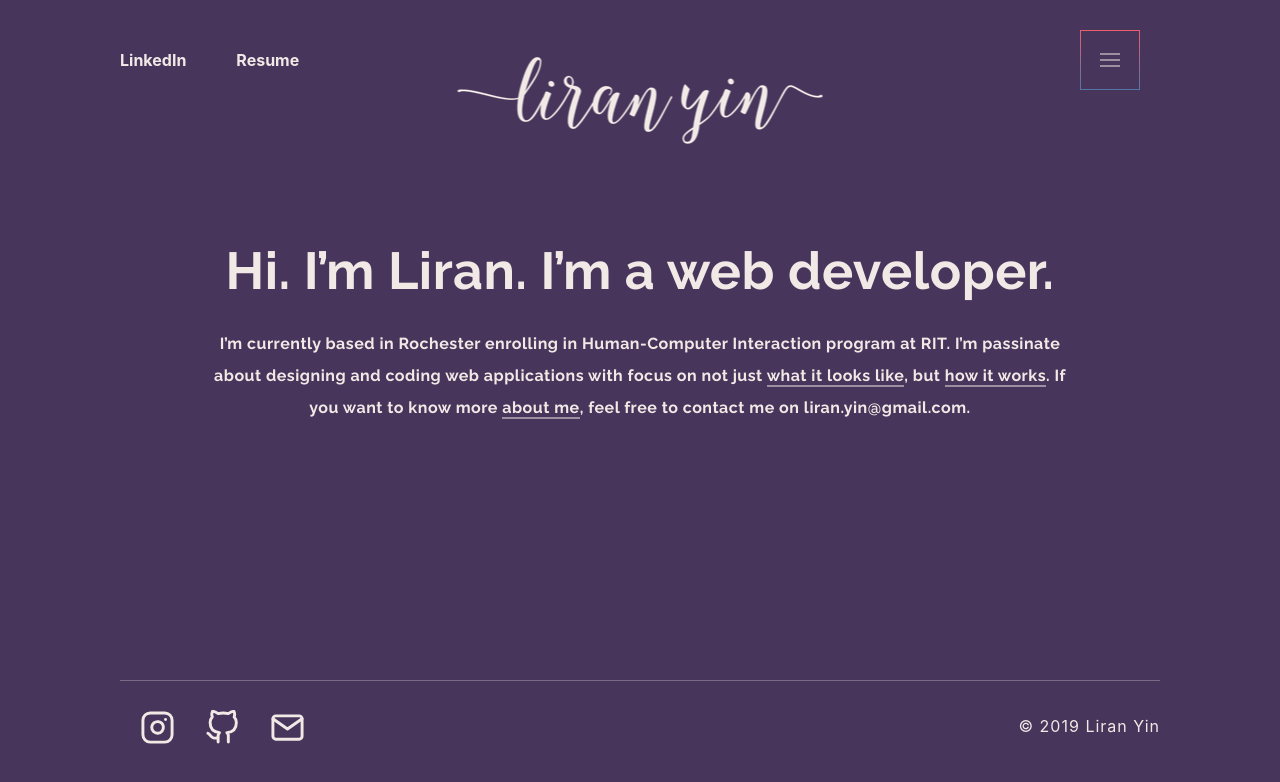
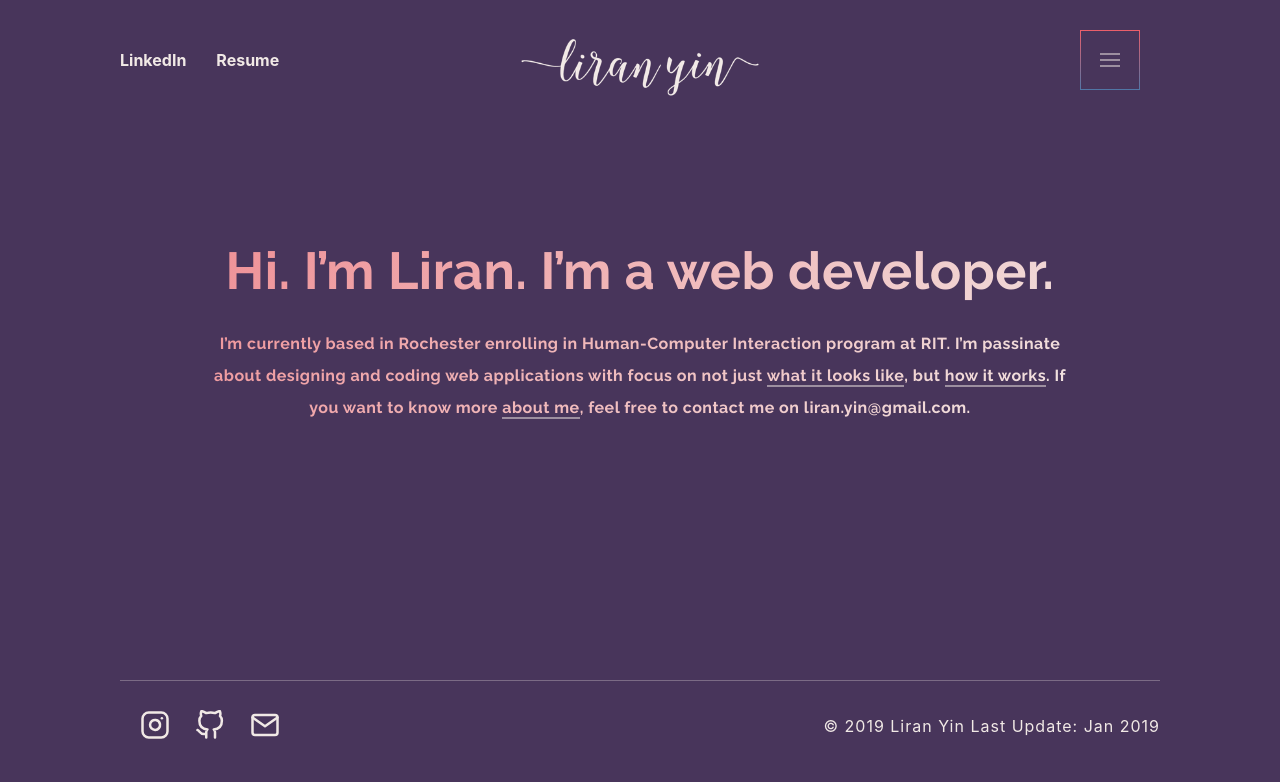
Before and after one commit to lulu9966y/liran-portfolio, a Gatsby site: page / in a window 1280 px wide. Built offline with nearby package versions, Linux system fonts and the light colour scheme; Gatsby itself is replaced by a stand-in of ours.

Commit message:
homepage-second-draft 01272019

```diff
--- a/src/components/footer.css
+++ b/src/components/footer.css
@@ -18,7 +18,7 @@
     left: 20px;
     display: grid;
     grid-template-columns: repeat(3, 3fr);
-    column-gap: 30px;
+    column-gap: 25px;
 }
 
 svg {
--- a/src/components/footer.js
+++ b/src/components/footer.js
@@ -6,11 +6,11 @@ const Footer = (props) => (
     <div className = "Footer">
         <div className = "Line"></div>
         <div className = "SocialGroup">
-            <Link to="/page-2/"><svg xmlns="http://www.w3.org/2000/svg" width="35" height="35" viewBox="0 0 24 24" fill="none" stroke="currentColor" stroke-width="2" stroke-linecap="round" stroke-linejoin="round" class="feather feather-instagram"><rect x="2" y="2" width="20" height="20" rx="5" ry="5"></rect><path d="M16 11.37A4 4 0 1 1 12.63 8 4 4 0 0 1 16 11.37z"></path><line x1="17.5" y1="6.5" x2="17.5" y2="6.5"></line></svg></Link>
-            <Link to="/page-2/"><svg xmlns="http://www.w3.org/2000/svg" width="35" height="35" viewBox="0 0 24 24" fill="none" stroke="currentColor" stroke-width="2" stroke-linecap="round" stroke-linejoin="round" class="feather feather-github"><path d="M9 19c-5 1.5-5-2.5-7-3m14 6v-3.87a3.37 3.37 0 0 0-.94-2.61c3.14-.35 6.44-1.54 6.44-7A5.44 5.44 0 0 0 20 4.77 5.07 5.07 0 0 0 19.91 1S18.73.65 16 2.48a13.38 13.38 0 0 0-7 0C6.27.65 5.09 1 5.09 1A5.07 5.07 0 0 0 5 4.77a5.44 5.44 0 0 0-1.5 3.78c0 5.42 3.3 6.61 6.44 7A3.37 3.37 0 0 0 9 18.13V22"></path></svg></Link>
-            <Link to="/page-2/"><svg xmlns="http://www.w3.org/2000/svg" width="35" height="35" viewBox="0 0 24 24" fill="none" stroke="currentColor" stroke-width="2" stroke-linecap="round" stroke-linejoin="round" class="feather feather-mail"><path d="M4 4h16c1.1 0 2 .9 2 2v12c0 1.1-.9 2-2 2H4c-1.1 0-2-.9-2-2V6c0-1.1.9-2 2-2z"></path><polyline points="22,6 12,13 2,6"></polyline></svg></Link>
+            <Link to="/page-2/"><svg xmlns="http://www.w3.org/2000/svg" width="30" height="30" viewBox="0 0 24 24" fill="none" stroke="currentColor" stroke-width="2" stroke-linecap="round" stroke-linejoin="round" class="feather feather-instagram"><rect x="2" y="2" width="20" height="20" rx="5" ry="5"></rect><path d="M16 11.37A4 4 0 1 1 12.63 8 4 4 0 0 1 16 11.37z"></path><line x1="17.5" y1="6.5" x2="17.5" y2="6.5"></line></svg></Link>
+            <Link to="/page-2/"><svg xmlns="http://www.w3.org/2000/svg" width="30" height="30" viewBox="0 0 24 24" fill="none" stroke="currentColor" stroke-width="2" stroke-linecap="round" stroke-linejoin="round" class="feather feather-github"><path d="M9 19c-5 1.5-5-2.5-7-3m14 6v-3.87a3.37 3.37 0 0 0-.94-2.61c3.14-.35 6.44-1.54 6.44-7A5.44 5.44 0 0 0 20 4.77 5.07 5.07 0 0 0 19.91 1S18.73.65 16 2.48a13.38 13.38 0 0 0-7 0C6.27.65 5.09 1 5.09 1A5.07 5.07 0 0 0 5 4.77a5.44 5.44 0 0 0-1.5 3.78c0 5.42 3.3 6.61 6.44 7A3.37 3.37 0 0 0 9 18.13V22"></path></svg></Link>
+            <Link to="/page-2/"><svg xmlns="http://www.w3.org/2000/svg" width="30" height="30" viewBox="0 0 24 24" fill="none" stroke="currentColor" stroke-width="2" stroke-linecap="round" stroke-linejoin="round" class="feather feather-mail"><path d="M4 4h16c1.1 0 2 .9 2 2v12c0 1.1-.9 2-2 2H4c-1.1 0-2-.9-2-2V6c0-1.1.9-2 2-2z"></path><polyline points="22,6 12,13 2,6"></polyline></svg></Link>
         </div>
-        <div className = "Authority">© 2019 Liran Yin</div>
+        <div className = "Authority">© 2019 Liran Yin Last Update: Jan 2019</div>
     </div>
 )
 
--- a/src/components/header.css
+++ b/src/components/header.css
@@ -60,9 +60,10 @@
 
 .Logo {
     position: absolute;
+    top: 60%;
     left: 50%;
-    transform: translateX(-50%);
-    top: 40px;
+    transform: translate(-50%, -50%);
+
 }
 
 .LinkGroup {
@@ -72,7 +73,7 @@
     transform: translateY(-50%);
     display: grid;
     grid-template-columns: repeat(2, 2fr);
-    column-gap: 50px;
+    column-gap: 30px;
     font-weight: 700;
 }
 
--- a/src/components/header.js
+++ b/src/components/header.js
@@ -8,7 +8,7 @@ const Header = (props) => (
       <Link to="/page-2/">LinkedIn</Link>
       <Link to="/page-2/">Resume</Link>
     </div>
-    <Link className = "Logo" to="/page-2/"><img src={require("../images/logo.png")} /></Link>
+    <Link className = "Logo" to="/page-2/"><img src={require("../images/logo.png")} width = "250" /></Link>
     <button>
       <div className="Wrap"></div>
       <div className="Three">
--- a/src/components/layout.css
+++ b/src/components/layout.css
@@ -26,6 +26,9 @@ a {
   animation-delay: 0.1s;
   animation-fill-mode: forwards;
   animation-timing-function: cubic-bezier(0.2, 0.8, 0.2, 1);
+  background: linear-gradient(135deg, #EE5E69 -50%, #F1E9E6 100%);
+  -webkit-background-clip: text;
+  -webkit-text-fill-color: transparent;
 }
 
 .Dashboard h1 {
```
